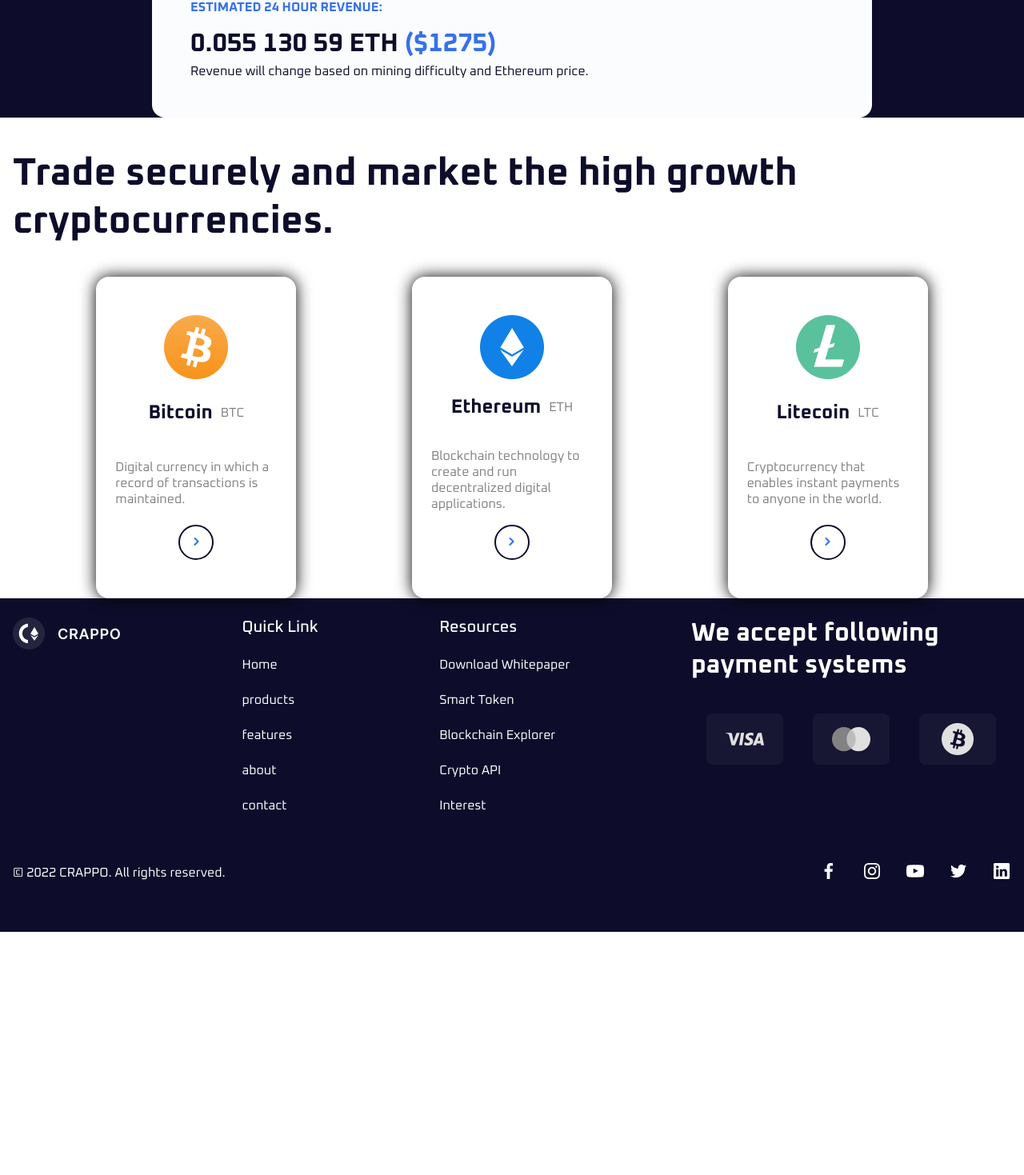
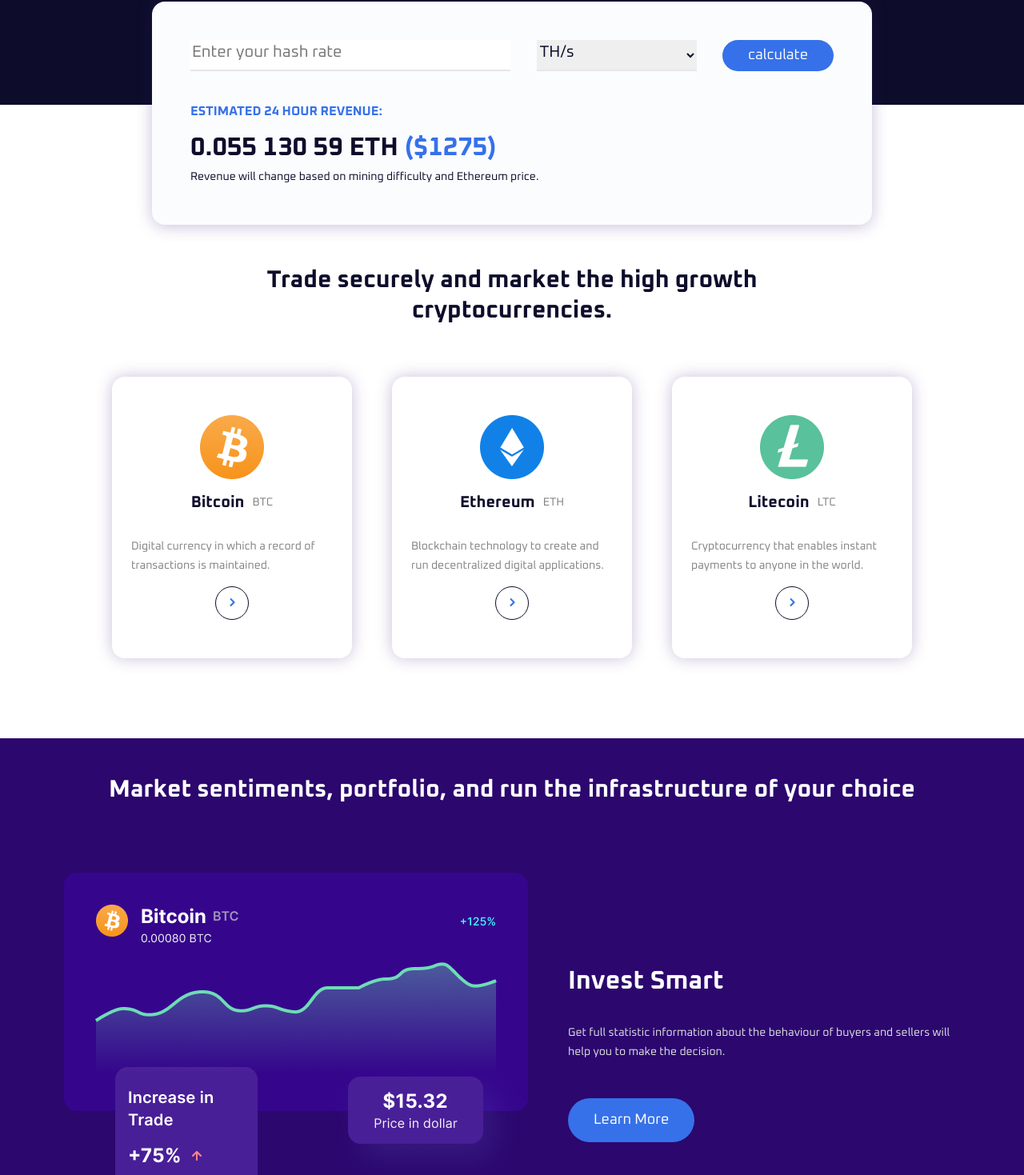
Before and after one commit to bolakunmi/crptop_landing_page, a React (Create React App) app: page / in a window 1280 px wide. Shown: the part 1328-2797 px from the top of the page at 80% size. Before the commit the page ends 2493 px from the top, so only its background shows below. Built offline with nearby package versions, Linux system fonts and the light colour scheme.

Commit message:
all components added, media query and responsiveness left

```diff
--- a/src/App.css
+++ b/src/App.css
@@ -1,6 +1,7 @@
 * {
   box-sizing: border-box;
   font-family: "Oxanium", sans-serif;
+  /* max-width: 1200px; */
 }
 
 /* note */
@@ -12,29 +13,43 @@
 html {
   color: white;
   font-family: "Oxanium", cursive;
+  /* max-width: 1200px; */
 }
 
 h1 {
-  font-size: 48px;
+  font-size: 30px;
   font-family: "Oxanium", cursive;
 }
 
 h2 {
-  font-size: 24px;
+  font-size: 20px;
 }
 button {
   cursor: pointer;
 }
 
+* p{
+  line-height: 24px;
+}
+
+p{
+  font-size: 14px;
+}
+
 /* HEADER */
 header {
   background: #0d0d2b;
-  padding: 0 16px;
+  padding: 0 100px;
   display: flex;
   justify-content: space-between;
   align-items: center;
   color: white;
   font-size: 16px;
+  position: sticky;
+  top: 0;
+  left: 0;
+  z-index: 1000;
+
 }
 header ul {
   display: inline-flex;
@@ -52,6 +67,10 @@
   padding: 0 16px;
   text-transform: capitalize;
   /* margin 32px top between them */
+}
+.list-items:hover{
+  border-bottom: 1px solid white;
+  padding-bottom: 5px;
 }
 
 header ul hr {
@@ -74,13 +93,14 @@
 
 /* BODY */
 .body-container1 {
-  padding: 0 16px;
+  padding: 0 100px;
   background: #0d0d2b;
 }
 .hero-section {
   padding: 16px 0;
   display: inline-flex;
   align-items: center;
+  column-gap: 100px;
 }
 
 .hero-section img {
@@ -192,6 +212,12 @@
 
 .why {
   display: flex;
+    column-gap: 100px;
+
+}
+
+.why div{
+  margin-top: 80px;
 }
 
 .why button {
@@ -208,6 +234,14 @@
   flex-direction: column;
   align-items: center;
   text-align: center;
+}
+
+.calculate-info{
+  transform: translateY(70px);
+}
+
+.calculate-info p{
+  line-height: 24px;
 }
 
 .calculator-container {
@@ -261,6 +295,8 @@
 .calculator-container {
   padding: 48px;
   width: 900px;
+  transform: translateY(150px);
+  box-shadow: 0px 2px 20px 0px #39177745; /* mix-blend-mode: overlay; */
 }
 
 .calculator-info {
@@ -277,20 +313,28 @@
 /* body2 */
 .white-section {
   color: #0d0d2b;
-  padding: 0 16px;
+  padding: 0 100px;
+  margin-top: 200px;
+}
+
+.white-section h1 {
+  width: 60%;
+  margin: 64px auto;
 }
 
 .coins-container {
   display: flex;
-  justify-content: space-around;
+  justify-content: center;
+  column-gap: 50px;
   padding: 0 32px;
+  margin-bottom: 100px;
 }
 
 .coins {
   padding: 48px 24px;
   border-radius: 16px;
-  box-shadow: 0px 0px 20px 0px black;
-  max-width: 250px;
+  box-shadow: 0px 0px 20px 0px #39177745; /* mix-blend-mode: overlay; */
+  max-width: 300px;
   display: flex;
   flex-direction: column;
   align-items: center;
@@ -316,7 +360,7 @@
 .coins button {
   background: white;
   border: #0d0d2b;
-  border-width: 2px;
+  border-width: 0.5px;
   border-style: solid;
   display: flex;
   height: 30px;
@@ -327,7 +371,7 @@
   justify-content: center;
 }
 
-.coins button p{
+.coins button p {
   display: none;
 }
 
@@ -345,34 +389,125 @@
   color: white;
 }
 
-.coins:hover .coins-button{
-  background: #3671E9;
+.coins:hover .coins-button {
+  background: #3671e9;
   color: white;
   width: unset;
   border-radius: 30px;
 }
 
-.coins:hover .vector2{
+.coins:hover .vector2 {
   width: 24px;
   height: 24px;
-  border-radius:50%;
-  background:white;
+  border-radius: 50%;
+  background: white;
   display: flex;
   align-items: center;
   justify-content: center;
 }
 
-.coins:hover .coins-button p{
+.coins:hover .coins-button p {
   display: block;
-  margin-right:10px ;
+  margin-right: 10px;
 }
 
+.statistics {
+  background: #2b076e;
+  color: white;
+  padding: 20px;
+  display: flex;
+  flex-direction: column;
+  align-items: center;
+}
+
+.statistics h2 {
+  font-size: 32px;
+}
+
+.statistics p {
+  color: #e0e0e0;
+  margin-top: 32px;
+}
+.statistics-container {
+  display: flex;
+  flex-direction: column;
+  align-items: center;
+  /* width: 70%; */
+}
+
+.statistics-object button {
+  text-transform: capitalize;
+  background: #3671e9;
+  color: white;
+  padding: 16px 32px;
+  border-radius: 32px;
+  margin-top: 32px;
+  border: none;
+  font-size: 18px;
+}
+
+.statistics-object {
+  display: flex;
+  align-items: center;
+  padding: 60px;
+  column-gap: 50px;
+}
+
+.statistics-object:nth-child(odd) {
+  flex-direction: row-reverse;
+}
+
+.mining-section {
+  background: linear-gradient(180deg, #2b076e 0%, #0d0d2b 100%);
+  padding: 80px 120px;
+}
+
+.subscribe-section {
+  display: flex;
+  background: #3671e9;
+  justify-content: space-between;
+  padding: 48px;
+  border-radius: 16px;
+  align-items: center;
+  column-gap: 150px;
+}
+
+.subscribe-section button {
+  border: none;
+  background: white;
+  color: #0d0d2b;
+  padding: 16px 32px;
+  border-radius: 32px;
+  font-size: 18px;
+  font-weight: 700;
+}
+
+.subscribe-description h1 {
+  margin: 0;
+}
+
+.subscribe {
+  display: flex;
+  row-gap: 20px;
+  column-gap: 20px;
+}
+
+.subscribe input {
+  border-color: #acacac;
+  border-width: 1px 0px;
+  border-top: none;
+  color: white;
+  font-size: 20px;
+  padding-bottom: 8px;
+  background: none;
+  width: 350px;
+}
 /* END OF BODY */
 
 /* FOOTER */
 footer {
   background: #0d0d2b;
-  padding: 0 16px;
+  padding: 0 100px;
   color: white;
   font-size: 16px;
 }
@@ -398,6 +533,11 @@
   margin-top: 24px;
 }
 
+footer li:hover{
+  border-bottom: 1px solid white;
+  width: fit-content;
+}
+
 .socials {
   display: flex;
   justify-content: space-between;
@@ -409,8 +549,17 @@
   width: 400px;
 }
 
-.socials img {
-  margin-left: 30px;
+.socials div {
+  display: flex;
+  column-gap: 30px;
+}
+
+.socials img{
+  cursor: pointer;
+}
+
+.socials img:hover{
+  transform: scale(1.3);
 }
 /* END OF FOOTER */
 
--- a/src/Body.js
+++ b/src/Body.js
@@ -1,7 +1,8 @@
 import React from "react";
 
 const BODY = () => {
-  return (<React.Fragment>
+  return (
+    <React.Fragment>
       <div className="body-container1">
         <section className="hero-section">
           <div className="hero-description-container">
@@ -30,7 +31,10 @@
         <section className="info">
           <div className="info-div">
             <div className="info-div-img">
-            <img src={require("./files/imports/Bar.png")} alt="hero-img"></img>
+              <img
+                src={require("./files/imports/Bar.png")}
+                alt="hero-img"
+              ></img>
             </div>
             <div>
               <h2>$30B</h2>
@@ -69,18 +73,21 @@
             <h1>why you should choose CHAPPO</h1>{" "}
             <p style={{ "font-size": "16px" }}>
               Lorem ipsum dolor sit amet consectetur adipisicing elit. Vero,
-            laboriosam? Lorem ipsum dolor sit amet consectetur adipisicing elit.
-            In, praesentium.
+              laboriosam? Lorem ipsum dolor sit amet consectetur adipisicing
+              elit. In, praesentium.
             </p>
             <button>learn more</button>
           </div>
         </section>
         <section className="calculate">
+          <div className="calculate-info">
             <h2>Check how much you can earn with us</h2>
             <p>
               lets check your hash rate to see how much you will earn today,
               <br></br> Lorem ipsum dolor sit amet consectetur adipisicing elit.
             </p>
+          </div>
+
           <div className="calculator-container">
             <form className="calculator-tools">
               <input placeholder="Enter your hash rate"></input>
@@ -95,9 +102,23 @@
               <button>calculate</button>
             </form>
             <div className="calculator-info">
-            <h2 style={{'font-size': '16px', 'color':'#3671E9', 'marginBottom': '16px'}}>ESTIMATED 24 HOUR REVENUE:</h2>
-            <h2 style={{'font-size': '32px', 'marginBottom': '4px'}}>0.055 130 59 ETH <span style={{'color':'#3671E9'}}>($1275)</span></h2>
-            <p>Revenue will change based on mining difficulty and Ethereum price.</p>
+              <h2
+                style={{
+                  "font-size": "16px",
+                  color: "#3671E9",
+                  marginBottom: "16px",
+                }}
+              >
+                ESTIMATED 24 HOUR REVENUE:
+              </h2>
+              <h2 style={{ "font-size": "32px", marginBottom: "4px" }}>
+                0.055 130 59 ETH{" "}
+                <span style={{ color: "#3671E9" }}>($1275)</span>
+              </h2>
+              <p>
+                Revenue will change based on mining difficulty and Ethereum
+                price.
+              </p>
             </div>
           </div>
         </section>
--- a/src/Body2.js
+++ b/src/Body2.js
@@ -5,7 +5,9 @@
     <React.Fragment>
       <section>
         <div className="white-section">
-          <h1>Trade securely and market the high growth cryptocurrencies.</h1>
+          <h1 style={{ textAlign: "center" }}>
+            Trade securely and market the high growth cryptocurrencies.
+          </h1>
           <div className="coins-container">
             <div className="coins">
               <img src={require("./files/bitcon.png")} alt="Bitcoin" />
@@ -65,6 +67,73 @@
           </div>
         </div>
       </section>
+      <section className="statistics">
+        <h1 style={{ textAlign: "center" }}>
+          Market sentiments, portfolio, and run the infrastructure of your
+          choice
+        </h1>
+        <div className="statistics-container">
+          <div className="statistics-object">
+            <div>
+              <h2>Invest Smart</h2>
+              <p>
+                Get full statistic information about the behaviour of buyers and
+                sellers will help you to make the decision.
+              </p>
+              <button>learn more</button>
+            </div>
+            <img
+              src={require("./files/feature-1-img.png")}
+              alt="feature-1-img.png"
+            />
+          </div>
+
+          <div className="statistics-object">
+            <div>
+              <h2>Detailed Statistics</h2>
+              <p>
+                View all mining related information in realtime, at any point at
+                any location and decide which polls you want to mine in.
+              </p>
+              <button>learn more</button>
+            </div>
+            <img
+              src={require("./files/feature-2-img.png")}
+              alt="feature-2-img.png"
+            />
+          </div>
+
+          <div className="statistics-object">
+            <div>
+              <h2>Grow your profit and track your investments</h2>
+              <p>
+                Use advanced analytical tools. Clear TradingView charts let you
+                track current and historical profit investments.
+              </p>
+              <button>learn more</button>
+            </div>
+            <img
+              src={require("./files/feature-3-img.png")}
+              alt="feature-3-img.png"
+            />
+          </div>
+        </div>
+      </section>
+
+      <section className="mining-section">
+        <div className="subscribe-section">
+          <div className="subscribe-description">
+            <h1>Start mining now</h1>
+            <p>
+              Join now with CRAPPO to get the latest news and start mining now
+            </p>
+          </div>
+          <div className="subscribe">
+            <input placeholder="Enter your Email" type="email"></input>
+            <button> Subscribe</button>
+          </div>
+        </div>
+      </section>
     </React.Fragment>
   );
 };
--- a/src/Header.js
+++ b/src/Header.js
@@ -6,10 +6,10 @@
         <img src={require("./files/imports/Logo.png")} alt="logo"></img>
       </div>
       <ul>
-        <li>products</li>
-        <li>features</li>
-        <li>about</li>
-        <li>contact</li>
+        <li className="list-items">products</li>
+        <li className="list-items">features</li>
+        <li className="list-items">about</li>
+        <li className="list-items">contact</li>
         <div>
           <li className="login">login</li>
           <hr></hr>
```
Lines whose indentation alone changed are shown as unchanged.
